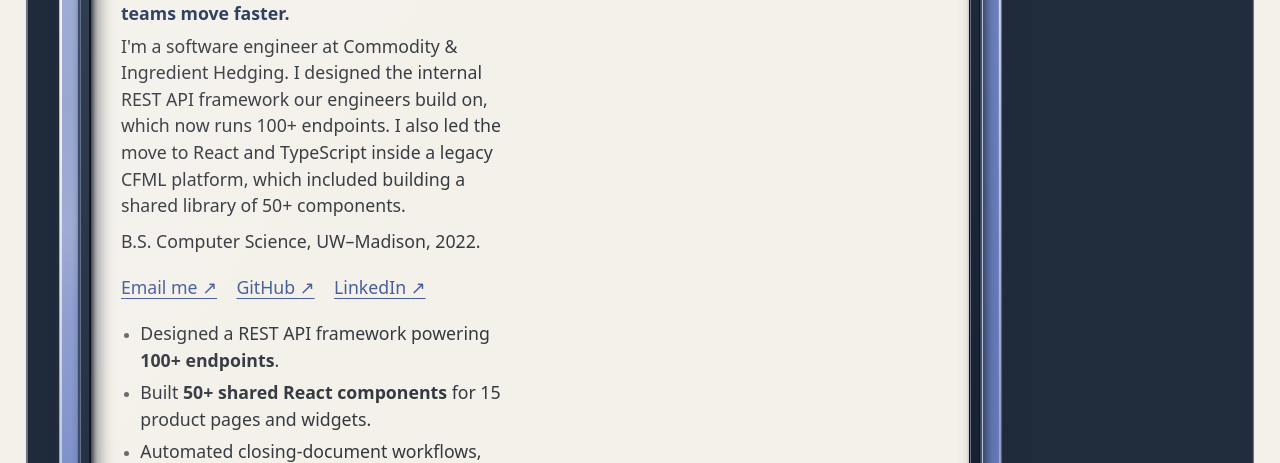
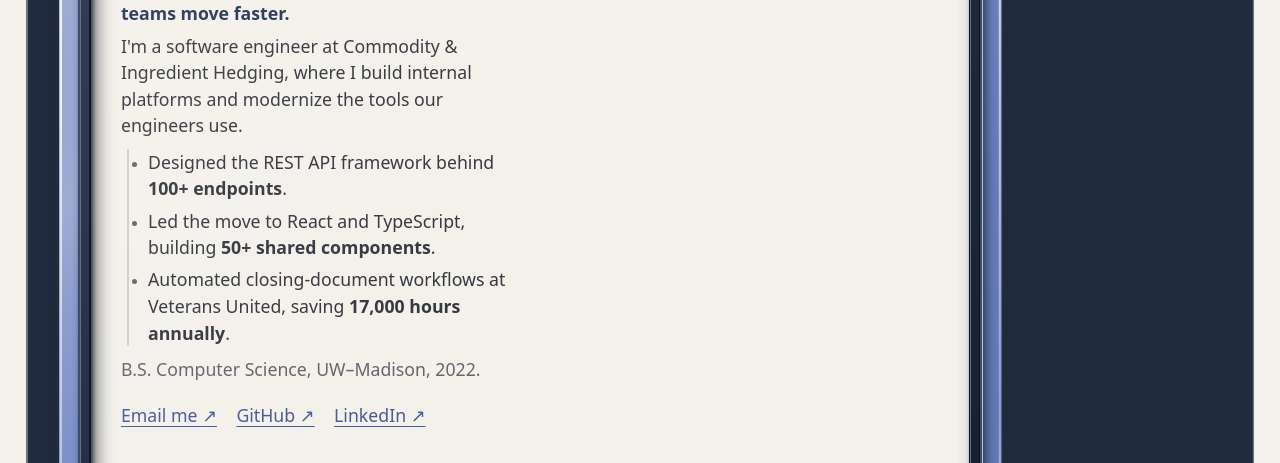
Before and after one commit to noshpotosh/portfolio, a website: page src/index.html in a window 1280 px wide. Shown: the part 330-793 px from the top of the page. Drawn offline with Linux system fonts and the light colour scheme; no server answers.

Commit message:
Unify homepage introduction and accent achievement bullets

```diff
--- a/src/pages/home.html
+++ b/src/pages/home.html
@@ -7,12 +7,24 @@
                 I build the tools and APIs that help other teams move faster.
             </h2>
             <p class="homeIntro__description">
-                I'm a software engineer at Commodity &amp; Ingredient Hedging.
-                I designed the internal REST API framework our engineers build
-                on, which now runs 100+ endpoints. I also led the move to React
-                and TypeScript inside a legacy CFML platform, which included
-                building a shared library of 50+ components.
+                I'm a software engineer at Commodity &amp; Ingredient Hedging,
+                where I build internal platforms and modernize the tools our
+                engineers use.
             </p>
+            <ul class="homeIntro__achievements stack" aria-label="Achievements">
+                <li>
+                    Designed the REST API framework behind
+                    <strong>100+ endpoints</strong>.
+                </li>
+                <li>
+                    Led the move to React and TypeScript, building
+                    <strong>50+ shared components</strong>.
+                </li>
+                <li>
+                    Automated closing-document workflows at Veterans United,
+                    saving <strong>17,000 hours annually</strong>.
+                </li>
+            </ul>
             <p class="homeIntro__education">
                 B.S. Computer Science, UW–Madison, 2022.
             </p>
@@ -37,20 +49,6 @@
                         target="_blank"
                         rel="noopener noreferrer"
                         >LinkedIn <span aria-hidden="true">↗</span></a>
-                </li>
-            </ul>
-            <ul class="homeIntro__achievements stack" aria-label="Achievements">
-                <li>
-                    Designed a REST API framework powering
-                    <strong>100+ endpoints</strong>.
-                </li>
-                <li>
-                    Built <strong>50+ shared React components</strong> for
-                    15 product pages and widgets.
-                </li>
-                <li>
-                    Automated closing-document workflows, saving
-                    <strong>17,000 hours annually</strong>.
                 </li>
             </ul>
         </section>
@@ -123,6 +121,10 @@
         --flow-space: var(--space-xs);
     }
 
+    .homeIntro__education {
+        color: var(--content-muted);
+    }
+
     .homeIntro__actions {
         --cluster-space: var(--space-xs)
             clamp(var(--space-md), 2vw, var(--space-lg));
@@ -138,7 +140,9 @@
 
     .homeIntro__achievements {
         --stack-space: var(--space-xs);
+        margin-left: var(--space-xs);
         padding-left: var(--space-lg);
+        border-left: 2px solid var(--content-divider);
         list-style: disc;
     }
 
```
